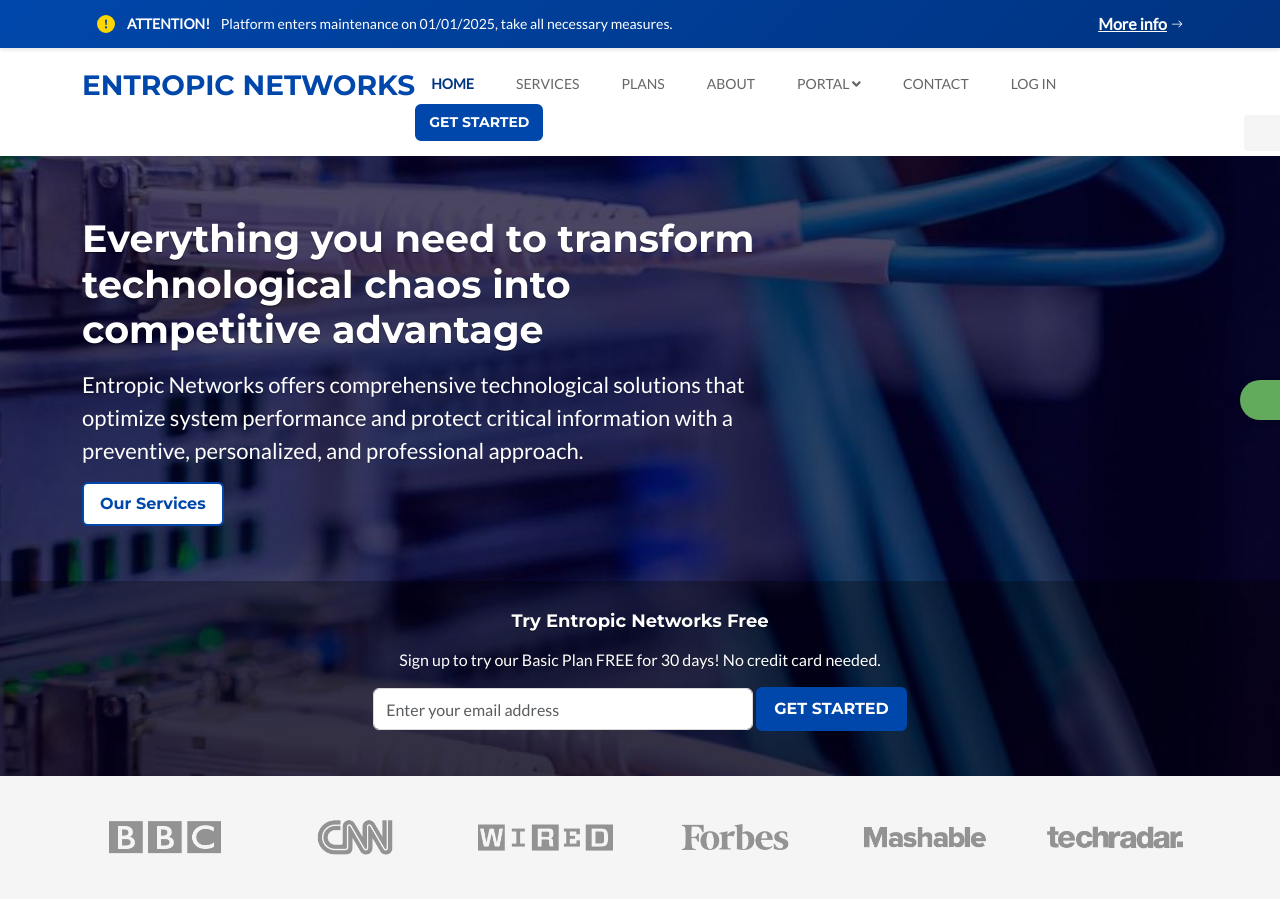
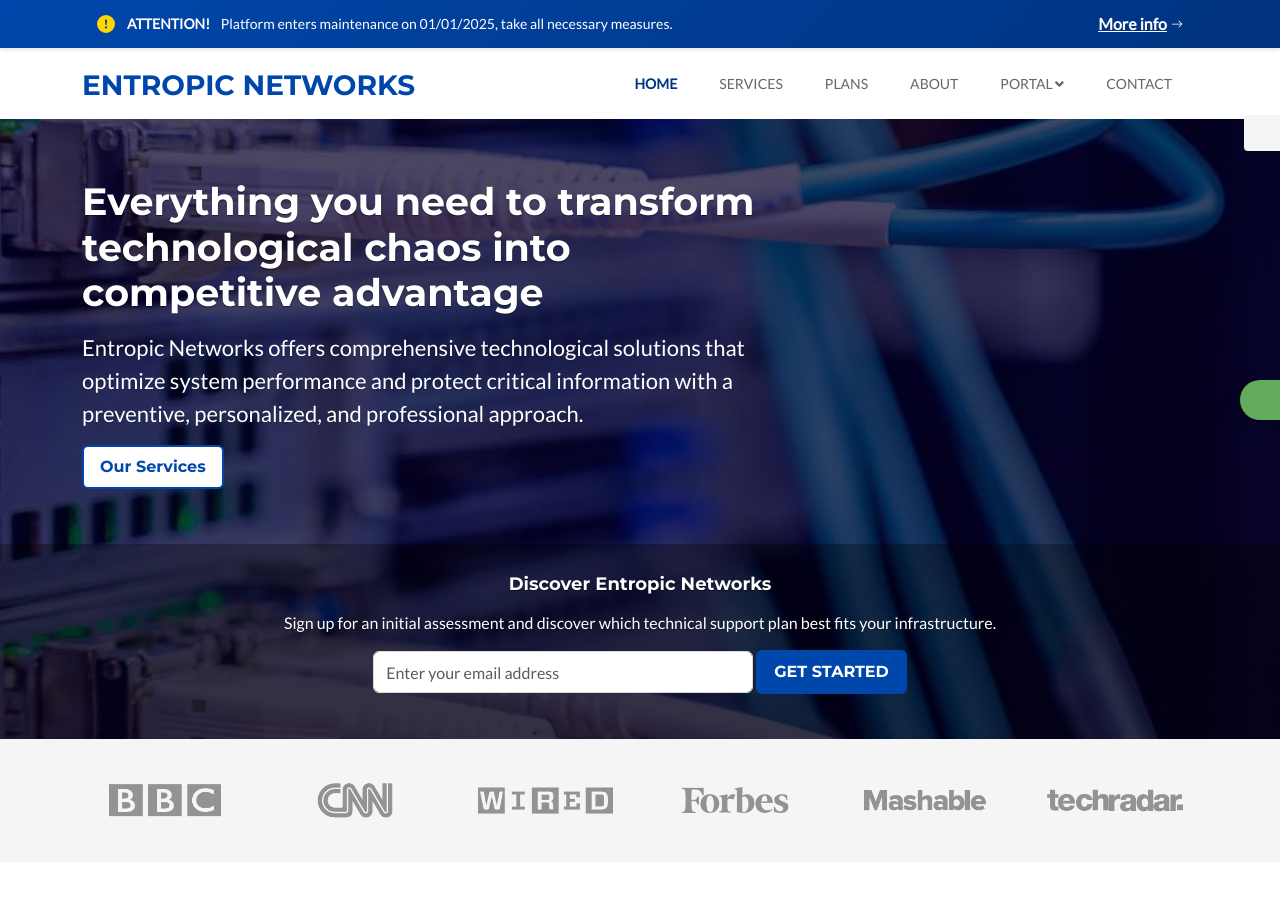
Before and after one commit to itteamlxs/entropic-networks-landing, a PHP site: page / in a window 1280 px wide. Shown: the top 912 px of the page. Run offline with PHP 8.4, Linux system fonts and the light colour scheme; some libraries are stand-ins or nearby versions.

Commit message:
update partials/nav [desactivar login/register] & src/Config/ES/EN diccionarios

```diff
--- a/src/Config/en.php
+++ b/src/Config/en.php
@@ -22,11 +22,11 @@ return [
     'hero_sub'     => 'Entropic Networks offers comprehensive technological solutions that optimize system performance and protect critical information with a preventive, personalized, and professional approach.',
     'hero_cta'     => 'Our Services',
 
-    'signup_title' => 'Try Entropic Networks Free',
-    'signup_sub'   => 'Sign up to try our Basic Plan FREE for 30 days! No credit card needed.',
+    'signup_title' => 'Discover Entropic Networks',
+    'signup_sub'   => 'Sign up for an initial assessment and discover which technical support plan best fits your infrastructure.',
     'your_email'   => 'Your email',
     'email_placeholder' => 'Enter your email address',
-    'signup_btn'   => 'SIGN UP',
+    'signup_btn'   => 'Request Initial Assessment',
 
     'why_title'    => 'Why Choose Entropic Networks',
     'why_sub'      => 'More than 300,000 satisfied customers trust our technological solutions worldwide',
@@ -52,7 +52,7 @@ return [
     'watch_video'  => 'Watch Video',
 
     'signup2_title' => 'Ready to bring technology in balance with Entropic Networks?',
-    'signup2_sub'   => 'Sign up to try our Basic Plan FREE for 30 days! No credit card needed.',
+    'signup2_sub'   => 'Request an initial assessment and receive a tailored technical support recommendation based on your needs.',
 
     'footer_title' => 'About Entropic Networks',
     'footer_desc'  => 'At Entropic Networks, we specialize in providing a comprehensive range of technological services designed to ensure optimal performance of your equipment and systems.',
@@ -70,6 +70,7 @@ return [
     'footer_terms' => 'Terms of Service',
     'footer_privacy' => 'Privacy Policy',
     'signup_success' => 'Thank you for your interest! We will contact you soon to activate your free trial.',
+
 // FAQ Section
 'faq_title' => 'Frequently Asked Questions',
 'faq_more' => 'More questions?',
--- a/src/partials/nav.php
+++ b/src/partials/nav.php
@@ -62,8 +62,8 @@
                             <?=t('nav_contact',$dict)?>
                         </a>
                     </li>
-                    <li class="nav-item">
-                        <a class="nav-link login-trigger" data-bs-toggle="modal" data-bs-target="#login-modal">
+                    <!---<li class="nav-item">
+                       <a class="nav-link login-trigger" data-bs-toggle="modal" data-bs-target="#login-modal">
                             <?=t('login',$dict)?>
                         </a>
                     </li>
@@ -71,7 +71,7 @@
                         <a class="nav-link btn btn-cta btn-cta-primary" data-bs-toggle="modal" data-bs-target="#signup-modal">
                             <?=t('get_started',$dict)?>
                         </a>
-                    </li>
+                    </li>--->
                 </ul>
             </div>
         </nav>
```
Also changed, not shown: src/Config/es.php (+4 -4 lines).
